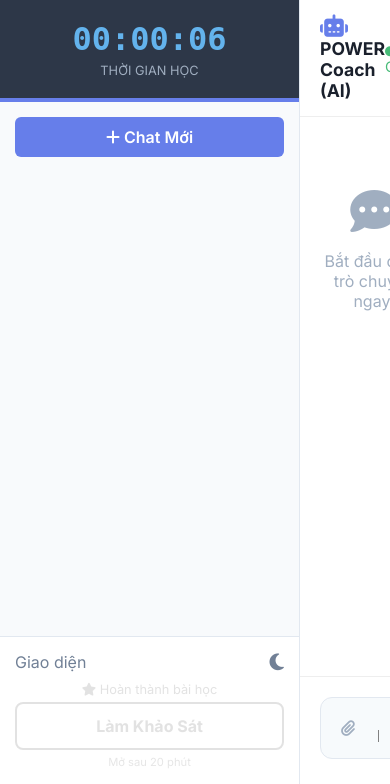
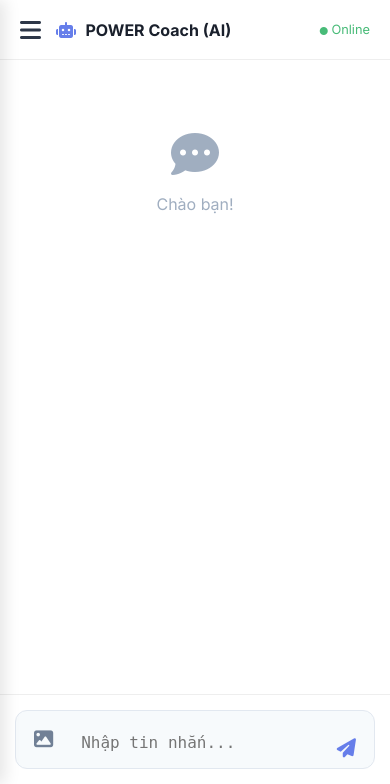
Before and after one commit to tranthanhduysph-coder/power-biology, a Flask app: page /chatbot/ai in a window 390 px wide. Shown: the part 60-844 px from the top of the page. Run offline with Flask 3, Linux system fonts and the light colour scheme; a user stored in the database is signed in; data comes from the database, SQL or seed files in the repository; data that the repository does not hold is empty.

Commit message:
Update chatbot_layout.html

```diff
--- a/app/templates/chatbot_layout.html
+++ b/app/templates/chatbot_layout.html
@@ -2,130 +2,122 @@
 
 {% block content %}
 <style>
-    /* --- BỐ CỤC TOÀN MÀN HÌNH --- */
-    .chat-layout {
-        display: flex;
-        width: 100%;
-        height: 100%; /* Ăn theo chiều cao của main-content */
-        background: white;
+    /* --- LAYOUT CHUNG --- */
+    .chat-layout { display: flex; width: 100%; height: 100%; position: relative; overflow: hidden; }
+
+    /* --- SIDEBAR (THANH BÊN) --- */
+    .sidebar {
+        width: 300px; min-width: 300px;
+        background: #f8fafc; border-right: 1px solid #e2e8f0;
+        display: flex; flex-direction: column; height: 100%;
+        transition: transform 0.3s ease; /* Hiệu ứng trượt */
+        z-index: 50; /* Nổi lên trên chat box khi ở mobile */
     }
 
-    /* --- CỘT TRÁI (SIDEBAR) --- */
-    .sidebar {
-        width: 300px; /* Cố định chiều rộng */
-        min-width: 300px;
-        background: #f8fafc;
-        border-right: 1px solid #e2e8f0;
-        display: flex;
-        flex-direction: column;
-        height: 100%;
+    /* Các thành phần Sidebar (Giữ nguyên style cũ) */
+    .clock-widget { background: #2d3748; color: white; padding: 20px; text-align: center; border-bottom: 4px solid #667eea; }
+    .clock-display { font-family: monospace; font-size: 2rem; font-weight: 700; color: #63b3ed; }
+    .history-list { flex: 1; overflow-y: auto; padding: 15px; }
+    .sidebar-footer { padding: 15px; border-top: 1px solid #e2e8f0; background: white; }
+
+    .session-item { display: flex; justify-content: space-between; padding: 10px; margin-bottom: 5px; border: 1px solid #e2e8f0; border-radius: 6px; color: #4a5568; font-size: 0.9rem; text-decoration: none; }
+    .session-item:hover { background: #edf2f7; }
+    .session-item.active { background: #ebf8ff; border-color: #bee3f8; color: #2b6cb0; font-weight: 700; }
+
+    /* Nút Khảo Sát */
+    .survey-box { margin-top: 10px; opacity: 0.3; pointer-events: none; filter: grayscale(1); transition: 0.5s; }
+    .survey-box.active { opacity: 1; pointer-events: auto; filter: grayscale(0); animation: pulse 2s infinite; }
+    .survey-link { display: block; width: 100%; padding: 12px; text-align: center; border: 2px solid #d69e2e; border-radius: 8px; color: #d69e2e; font-weight: 700; }
+    .survey-link:hover { background: #d69e2e; color: white; }
+    @keyframes pulse { 0% {transform: scale(1);} 50% {transform: scale(1.03);} 100% {transform: scale(1);} }
+
+    /* --- CHAT AREA --- */
+    .chat-area { flex: 1; display: flex; flex-direction: column; height: 100%; position: relative; background: white; }
+
+    .chat-header {
+        padding: 0 20px; height: 60px; border-bottom: 1px solid #eee;
+        display: flex; justify-content: space-between; align-items: center;
     }
 
-    /* 1. Đồng hồ */
-    .clock-widget {
-        background: #2d3748; color: #fff; padding: 20px; text-align: center;
-        border-bottom: 4px solid #667eea; flex-shrink: 0;
-    }
-    .clock-display {
-        font-family: monospace; font-size: 2rem; font-weight: 700; color: #63b3ed;
-    }
-    .clock-label { font-size: 0.8rem; text-transform: uppercase; color: #a0aec0; margin-top: 5px; }
+    /* Nút Hamburger (Chỉ hiện trên Mobile) */
+    .menu-toggle { display: none; font-size: 1.5rem; color: #2d3748; cursor: pointer; margin-right: 15px; }
 
-    /* 2. Danh sách lịch sử (Giãn nở) */
-    .history-list {
-        flex: 1; overflow-y: auto; padding: 15px;
-    }
-    .session-item {
-        display: flex; justify-content: space-between; padding: 10px; margin-bottom: 5px;
-        background: white; border: 1px solid #e2e8f0; border-radius: 6px;
-        color: #4a5568; font-size: 0.9rem;
-    }
-    .session-item:hover { background: #edf2f7; }
-    .session-item.active { background: #ebf8ff; border-color: #bee3f8; color: #2b6cb0; font-weight: 600; }
+    .chat-messages { flex: 1; overflow-y: auto; padding: 20px; padding-bottom: 120px; }
 
-    /* 3. Footer Sidebar (Khảo sát + Darkmode) */
-    .sidebar-footer {
-        padding: 15px; border-top: 1px solid #e2e8f0; background: white; flex-shrink: 0;
+    .msg { display: flex; gap: 10px; margin-bottom: 15px; max-width: 85%; }
+    .msg.user { margin-left: auto; flex-direction: row-reverse; }
+    .msg .bubble { padding: 12px 16px; border-radius: 10px; line-height: 1.5; word-wrap: break-word; }
+    .msg.user .bubble { background: #667eea; color: white; }
+    .msg.assistant .bubble { background: #f1f5f9; color: #333; }
+    .msg img { max-width: 100%; border-radius: 8px; margin-top: 5px; }
+
+    /* --- INPUT AREA & UPLOAD FIX --- */
+    .input-wrapper {
+        position: absolute; bottom: 0; left: 0; right: 0;
+        padding: 15px; background: rgba(255,255,255,0.95); border-top: 1px solid #eee;
     }
 
-    /* NÚT KHẢO SÁT (Style quan trọng) */
-    .survey-box {
-        margin-top: 10px;
-        opacity: 0.3; /* Mờ mặc định */
-        pointer-events: none; /* Không bấm được */
-        filter: grayscale(1);
-        transition: all 0.5s;
+    /* Vùng hiển thị ảnh xem trước (Preview) */
+    #image-preview-container {
+        display: none; padding: 10px; background: #f7fafc;
+        border-radius: 8px; margin-bottom: 10px; border: 1px dashed #cbd5e0;
     }
-    .survey-box.active {
-        opacity: 1; pointer-events: auto; filter: grayscale(0);
-        animation: pulse 2s infinite;
+    #preview-img { max-height: 80px; border-radius: 5px; }
+
+    .input-group {
+        display: flex; gap: 10px; align-items: flex-end;
+        background: #f7fafc; padding: 8px; border-radius: 12px; border: 1px solid #e2e8f0;
     }
-    .survey-link {
-        display: block; width: 100%; padding: 12px; text-align: center;
-        background: white; color: #d69e2e; border: 2px solid #d69e2e;
-        border-radius: 8px; font-weight: 700;
-    }
-    .survey-link:hover { background: #d69e2e; color: white; }
+    textarea { width: 100%; border: none; background: transparent; outline: none; resize: none; max-height: 100px; font-size: 1rem; padding: 8px; }
 
-    @keyframes pulse { 0% {transform: scale(1);} 50% {transform: scale(1.03);} 100% {transform: scale(1);} }
+    /* --- MOBILE RESPONSIVE CSS --- */
+    @media (max-width: 768px) {
+        .menu-toggle { display: block; } /* Hiện nút menu */
 
-    /* --- CỘT PHẢI (CHAT BOX) --- */
-    .chat-area {
-        flex: 1; /* Chiếm hết phần còn lại */
-        display: flex; flex-direction: column;
-        height: 100%; position: relative;
-    }
-    .chat-header {
-        padding: 15px 20px; border-bottom: 1px solid #eee;
-        display: flex; justify-content: space-between; align-items: center;
-    }
-    .chat-messages {
-        flex: 1; overflow-y: auto; padding: 20px; padding-bottom: 100px;
-        background: white;
+        .sidebar {
+            position: absolute; top: 0; left: 0; height: 100%;
+            transform: translateX(-100%); /* Mặc định ẩn sang trái */
+            box-shadow: 5px 0 15px rgba(0,0,0,0.1);
+        }
+        .sidebar.open { transform: translateX(0); } /* Slide vào khi mở */
+
+        /* Overlay đen mờ khi mở menu */
+        .overlay {
+            display: none; position: fixed; top: 0; left: 0; right: 0; bottom: 0;
+            background: rgba(0,0,0,0.5); z-index: 40;
+        }
+        .overlay.show { display: block; }
+
+        .msg { max-width: 95%; } /* Tin nhắn rộng hơn trên đt */
     }
 
-    /* Input Form */
-    .input-wrapper {
-        position: absolute; bottom: 0; left: 0; right: 0;
-        padding: 20px; background: rgba(255,255,255,0.95); border-top: 1px solid #eee;
-    }
-    .input-group {
-        display: flex; gap: 10px; align-items: flex-end;
-        background: #f7fafc; padding: 10px; border-radius: 12px; border: 1px solid #e2e8f0;
-    }
-    textarea { width: 100%; border: none; background: transparent; outline: none; resize: none; max-height: 100px; font-size: 1rem; }
-
-    /* Message Styles */
-    .msg { display: flex; gap: 10px; margin-bottom: 15px; max-width: 80%; }
-    .msg.user { margin-left: auto; flex-direction: row-reverse; }
-    .msg .bubble { padding: 12px 16px; border-radius: 10px; line-height: 1.5; }
-    .msg.user .bubble { background: #667eea; color: white; }
-    .msg.assistant .bubble { background: #f1f5f9; color: #333; }
-
-    /* DARK MODE */
-    body.dark-mode .chat-layout { background: #1a202c; }
+    /* Dark Mode */
     body.dark-mode .sidebar { background: #171923; border-color: #2d3748; }
     body.dark-mode .session-item { background: #2d3748; border-color: #4a5568; color: #cbd5e0; }
-    body.dark-mode .session-item.active { background: #2c5282; color: white; }
-    body.dark-mode .sidebar-footer { background: #171923; border-color: #2d3748; }
-    body.dark-mode .chat-area { background: #1a202c; }
-    body.dark-mode .chat-messages { background: #1a202c; }
-    body.dark-mode .chat-header { color: white; border-color: #2d3748; }
+    body.dark-mode .chat-area, body.dark-mode .chat-messages { background: #1a202c; }
+    body.dark-mode .chat-header { color: white; background: #171923; border-color: #2d3748; }
     body.dark-mode .msg.assistant .bubble { background: #2d3748; color: #e2e8f0; }
+    body.dark-mode textarea { color: white; }
     body.dark-mode .input-wrapper { background: #171923; border-color: #2d3748; }
     body.dark-mode .input-group { background: #2d3748; border-color: #4a5568; }
-    body.dark-mode textarea { color: white; }
 </style>
 
 <div class="chat-layout">
-    <div class="sidebar">
+    <div class="overlay" id="overlay" onclick="toggleSidebar()"></div>
+
+    <div class="sidebar" id="sidebar">
         <div class="clock-widget">
             <div class="clock-display" id="timer">00:00:00</div>
             <div class="clock-label">Thời gian học</div>
         </div>
 
         <div class="history-list">
-            <a href="{{ url_for('main.new_chat') }}" style="display:block; text-align:center; padding:10px; background:#667eea; color:white; border-radius:6px; margin-bottom:15px; font-weight:600;">
+            <button onclick="toggleSidebar()" style="width:100%; padding:10px; margin-bottom:10px; background:#e2e8f0; border:none; border-radius:6px; display:none;" class="mobile-close-btn">
+                <i class="fas fa-times"></i> Đóng Menu
+            </button>
+            <style>@media(max-width:768px){.mobile-close-btn{display:block!important}}</style>
+
+            <a href="{{ url_for('main.new_chat') }}" style="display:block; text-align:center; padding:10px; background:#667eea; color:white; border-radius:6px; margin-bottom:15px; font-weight:600; text-decoration:none;">
                 <i class="fas fa-plus"></i> Chat Mới
             </a>
 
@@ -133,7 +125,7 @@
                 {% for sess in session_list %}
                 <div style="position: relative;">
                     <a href="{{ url_for('main.switch_session', session_id=sess.id) }}" class="session-item {{ 'active' if sess.active else '' }}">
-                        <span style="white-space:nowrap; overflow:hidden; text-overflow:ellipsis; max-width:200px;">{{ sess.name }}</span>
+                        <span style="white-space:nowrap; overflow:hidden; text-overflow:ellipsis; max-width:180px;">{{ sess.name }}</span>
                     </a>
                     <a href="{{ url_for('main.delete_session', session_id=sess.id) }}" onclick="return confirm('Xóa?')" style="position:absolute; right:10px; top:12px; color:#cbd5e0;">
                         <i class="fas fa-trash"></i>
@@ -148,7 +140,6 @@
                 <span>Giao diện</span>
                 <i class="fas fa-moon" id="theme-btn" style="cursor:pointer; font-size:1.2rem;"></i>
             </div>
-
             <div id="survey-box" class="survey-box">
                 <div style="text-align:center; font-size:0.8rem; color:#d69e2e; margin-bottom:5px;">
                     <i class="fas fa-star"></i> Hoàn thành bài học
@@ -163,44 +154,154 @@
 
     <div class="chat-area">
         <div class="chat-header">
-            <div>
-                <i class="fas fa-robot" style="color:#667eea; font-size:1.4rem; margin-right:10px;"></i>
-                <span style="font-weight:700; font-size:1.1rem;">{{ bot_name }}</span>
+            <div style="display:flex; align-items:center;">
+                <i class="fas fa-bars menu-toggle" onclick="toggleSidebar()"></i>
+                <div>
+                    <i class="fas fa-robot" style="color:#667eea; margin-right:5px;"></i>
+                    <span style="font-weight:700;">{{ bot_name }}</span>
+                </div>
             </div>
-            <div style="font-size:0.9rem; color:#48bb78;"><i class="fas fa-circle" style="font-size:10px;"></i> Online</div>
+            <div style="font-size:0.8rem; color:#48bb78;"><i class="fas fa-circle" style="font-size:8px;"></i> Online</div>
         </div>
 
         <div class="chat-messages" id="chat-box">
             {% if chat_history %}
                 {% for msg in chat_history %}
                     <div class="msg {{ msg.sender }}">
-                        <div class="avatar"><i class="fas {{ 'fa-user' if msg.sender=='user' else 'fa-robot' }}"></i></div>
                         <div class="bubble">{{ msg.content | safe }}</div>
                     </div>
                 {% endfor %}
             {% else %}
                 <div style="text-align:center; margin-top:50px; color:#a0aec0;">
-                    <i class="fas fa-comment-dots" style="font-size:3rem;"></i>
-                    <p>Bắt đầu cuộc trò chuyện ngay!</p>
+                    <i class="fas fa-comment-dots" style="font-size:3rem;"></i><p>Chào bạn!</p>
                 </div>
             {% endif %}
             <div class="msg assistant" id="typing" style="display:none;"><div class="bubble">...</div></div>
         </div>
 
         <div class="input-wrapper">
+            <div id="image-preview-container">
+                <div style="display:flex; justify-content:space-between; align-items:center; margin-bottom:5px;">
+                    <small style="color:#4a5568;">Ảnh đính kèm:</small>
+                    <i class="fas fa-times" onclick="clearImage()" style="cursor:pointer; color:#e53e3e;"></i>
+                </div>
+                <img id="preview-img" src="" alt="Preview">
+            </div>
+
             <form id="chat-form" class="input-group">
-                <label for="file-up" style="cursor:pointer; color:#a0aec0; padding:10px;"><i class="fas fa-paperclip"></i></label>
-                <input type="file" id="file-up" name="file" style="display:none;">
+                <label for="file-up" style="cursor:pointer; color:#718096; padding:10px;" title="Gửi ảnh">
+                    <i class="fas fa-image" style="font-size:1.2rem;"></i>
+                </label>
+                <input type="file" id="file-up" name="file" accept="image/*" style="display:none;">
+
                 <textarea id="msg-input" name="user_input" rows="1" placeholder="Nhập tin nhắn..."></textarea>
-                <button type="submit" style="background:none; border:none; color:#667eea; cursor:pointer; font-size:1.2rem;"><i class="fas fa-paper-plane"></i></button>
+
+                <button type="submit" style="background:none; border:none; color:#667eea; cursor:pointer; font-size:1.2rem; padding:0 10px;">
+                    <i class="fas fa-paper-plane"></i>
+                </button>
             </form>
-            <div id="file-name" style="font-size:0.8rem; color:#667eea; margin-top:5px;"></div>
         </div>
     </div>
 </div>
 
 <script>
-    // 1. LOGIC ĐỒNG HỒ & KHẢO SÁT
+    // 1. MOBILE MENU TOGGLE
+    function toggleSidebar() {
+        document.getElementById('sidebar').classList.toggle('open');
+        document.getElementById('overlay').classList.toggle('show');
+    }
+
+    // 2. XỬ LÝ ẢNH (PREVIEW & CLEAR)
+    const fileInput = document.getElementById('file-up');
+    const previewContainer = document.getElementById('image-preview-container');
+    const previewImg = document.getElementById('preview-img');
+
+    fileInput.onchange = function() {
+        const file = this.files[0];
+        if(file) {
+            const reader = new FileReader();
+            reader.onload = function(e) {
+                previewImg.src = e.target.result;
+                previewContainer.style.display = 'block';
+            }
+            reader.readAsDataURL(file);
+        }
+    };
+
+    function clearImage() {
+        fileInput.value = '';
+        previewContainer.style.display = 'none';
+        previewImg.src = '';
+    }
+
+    // 3. CHAT LOGIC (GỬI TIN NHẮN)
+    const chatBox = document.getElementById('chat-box');
+    const form = document.getElementById('chat-form');
+    const input = document.getElementById('msg-input');
+    const typing = document.getElementById('typing');
+
+    if(chatBox) chatBox.scrollTop = chatBox.scrollHeight;
+
+    form.onsubmit = async (e) => {
+        e.preventDefault();
+        const text = input.value.trim();
+        const file = fileInput.files[0];
+
+        if(!text && !file) return;
+
+        // Hiển thị tin nhắn User ngay lập tức
+        let userContent = text;
+        if(file) {
+            userContent += `<br><img src="${previewImg.src}" style="max-height:150px; border-radius:8px; margin-top:5px;">`;
+        }
+        appendMsg('user', userContent);
+
+        // Reset form
+        input.value = '';
+        clearImage(); // Xóa ảnh preview sau khi gửi
+        typing.style.display = 'flex';
+        chatBox.scrollTop = chatBox.scrollHeight;
+
+        const fd = new FormData();
+        fd.append('user_input', text);
+        if(file) fd.append('file', file);
+
+        try {
+            const res = await fetch('{{ endpoint }}', { method:'POST', body:fd });
+            const data = await res.json();
+            typing.style.display = 'none';
+            appendMsg('assistant', data.response);
+        } catch {
+            typing.style.display = 'none';
+            appendMsg('assistant', 'Lỗi kết nối server.');
+        }
+    };
+
+    function appendMsg(role, content) {
+        const div = document.createElement('div');
+        div.className = `msg ${role}`;
+        // Nếu là user thì dùng icon user, bot dùng icon bot
+        let icon = role === 'user' ? '<i class="fas fa-user"></i>' : '<i class="fas fa-robot"></i>';
+
+        div.innerHTML = `<div class="bubble">${content}</div>`;
+
+        // Chèn vào trước typing indicator
+        chatBox.insertBefore(div, typing);
+        chatBox.scrollTop = chatBox.scrollHeight;
+    }
+
+    // Auto-resize textarea
+    input.oninput = function() {
+        this.style.height = 'auto';
+        this.style.height = (this.scrollHeight) + 'px';
+    };
+
+    // Enter để gửi
+    input.onkeydown = e => {
+        if(e.key==='Enter' && !e.shiftKey) { e.preventDefault(); form.dispatchEvent(new Event('submit')); }
+    };
+
+    // 4. ĐỒNG HỒ & KHẢO SÁT (Giữ nguyên logic của bạn)
     const timerDisplay = document.getElementById('timer');
     const surveyBox = document.getElementById('survey-box');
     const surveyLink = document.getElementById('survey-link');
@@ -212,89 +313,29 @@
 
         setInterval(() => {
             const elapsed = Math.floor((Date.now() - start) / 1000);
-
-            // Hiển thị đồng hồ
             const h = Math.floor(elapsed / 3600).toString().padStart(2,'0');
             const m = Math.floor((elapsed % 3600) / 60).toString().padStart(2,'0');
             const s = (elapsed % 60).toString().padStart(2,'0');
             if(timerDisplay) timerDisplay.innerText = `${h}:${m}:${s}`;
-
-            // Mở khóa khảo sát
             if (elapsed >= REQUIRED_SECONDS && surveyBox) surveyBox.classList.add('active');
         }, 1000);
     }
-
     if(surveyLink) {
         surveyLink.addEventListener('click', e => {
-            if (!surveyBox.classList.contains('active')) {
-                e.preventDefault(); alert("Chưa đủ thời gian học tập!"); return;
-            }
+            if (!surveyBox.classList.contains('active')) { e.preventDefault(); alert("Chưa đủ thời gian!"); return; }
             if (!confirm("Em đã học xong chưa?")) e.preventDefault();
         });
     }
     startTimer();
 
-    // 2. DARK MODE
+    // 5. DARK MODE
     const themeBtn = document.getElementById('theme-btn');
     if(themeBtn) {
-        if(localStorage.getItem('theme') === 'dark') {
-            document.body.classList.add('dark-mode');
-            themeBtn.classList.replace('fa-moon', 'fa-sun');
-        }
-        themeBtn.addEventListener('click', () => {
+        if(localStorage.getItem('theme') === 'dark') document.body.classList.add('dark-mode');
+        themeBtn.onclick = () => {
             document.body.classList.toggle('dark-mode');
-            const isDark = document.body.classList.contains('dark-mode');
-            localStorage.setItem('theme', isDark ? 'dark' : 'light');
-            themeBtn.className = isDark ? 'fas fa-sun' : 'fas fa-moon';
-        });
-    }
-
-    // 3. CHAT LOGIC
-    const chatBox = document.getElementById('chat-box');
-    const form = document.getElementById('chat-form');
-    const input = document.getElementById('msg-input');
-    const fileUp = document.getElementById('file-up');
-    const typing = document.getElementById('typing');
-
-    if(chatBox) chatBox.scrollTop = chatBox.scrollHeight;
-    if(fileUp) fileUp.onchange = () => document.getElementById('file-name').innerText = fileUp.files[0]?.name || '';
-
-    if(form) {
-        form.onsubmit = async (e) => {
-            e.preventDefault();
-            const text = input.value.trim();
-            const file = fileUp.files[0];
-            if(!text && !file) return;
-
-            appendMsg('user', text, file?.name);
-            input.value = ''; fileUp.value = ''; document.getElementById('file-name').innerText='';
-            typing.style.display = 'flex'; chatBox.scrollTop = chatBox.scrollHeight;
-
-            const fd = new FormData();
-            fd.append('user_input', text);
-            if(file) fd.append('file', file);
-
-            try {
-                const res = await fetch('{{ endpoint }}', { method:'POST', body:fd });
-                const data = await res.json();
-                typing.style.display = 'none';
-                appendMsg('assistant', data.response);
-            } catch { typing.style.display = 'none'; appendMsg('assistant', 'Lỗi mạng.'); }
+            localStorage.setItem('theme', document.body.classList.contains('dark-mode') ? 'dark' : 'light');
         };
-    }
-
-    function appendMsg(role, text, file) {
-        const div = document.createElement('div');
-        div.className = `msg ${role}`;
-        div.innerHTML = `<div class="avatar"><i class="fas ${role==='user'?'fa-user':'fa-robot'}"></i></div>
-                         <div class="bubble">${text} ${file ? `<br><small>[File: ${file}]</small>` : ''}</div>`;
-        chatBox.insertBefore(div, typing);
-        chatBox.scrollTop = chatBox.scrollHeight;
-    }
-
-    if(input) {
-        input.onkeydown = e => { if(e.key==='Enter' && !e.shiftKey) { e.preventDefault(); form.dispatchEvent(new Event('submit')); }};
-        input.oninput = function() { this.style.height='auto'; this.style.height=(this.scrollHeight)+'px'; };
     }
 </script>
 {% endblock %}
```
